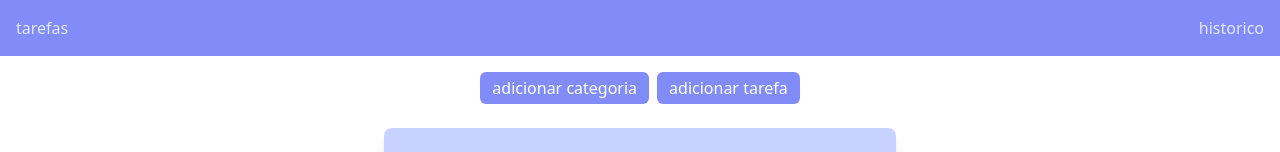
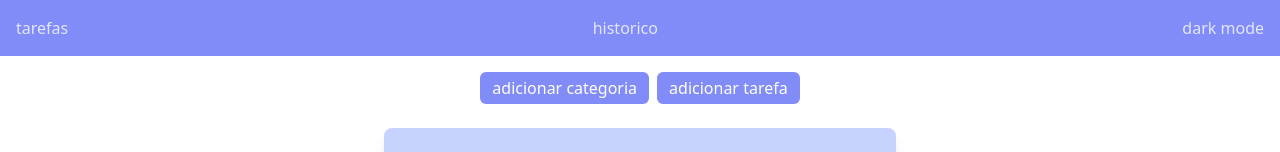
Before and after one commit to anamoraisdev/frontend-todolist, a React (Create React App) app: page / in a window 1280 px wide. Shown: the top 152 px of the page. Built offline with nearby package versions, Linux system fonts and the light colour scheme.

Commit message:
config dark mode

```diff
--- a/src/componentes/form.jsx
+++ b/src/componentes/form.jsx
@@ -2,7 +2,7 @@ import { useState } from "react"
 import {v4 as uuidv4} from "uuid"
 
 
-const Form = ({setTarefas, tarefas, acaoForm, tarefaAEditar, closeModal, categorias}) => {
+const Form = ({setTarefas, tarefas, acaoForm, tarefaAEditar, closeModal, categorias, darkMode}) => {
 
     const tarefaInicial = {
         titulo: "",
@@ -49,7 +49,7 @@ const Form = ({setTarefas, tarefas, acaoForm, tarefaAEditar, closeModal, categor
     }
 
     return (
-        <form onSubmit={(event) => aoSubmeterForm(event)} className=" flex flex-col items-start rounded-md gap-5 text-slate-700">
+        <form onSubmit={(event) => aoSubmeterForm(event)} className={`${darkMode ? "dark" : ""} flex flex-col items-start rounded-md gap-5 text-slate-700`}>
             <h1>Criar nova tarefa</h1>
             <div className="flex flex-col gap-3 items-start">
                 <label className="flex flex-col gap-2">
--- a/src/componentes/navbar.jsx
+++ b/src/componentes/navbar.jsx
@@ -1,4 +1,4 @@
-const Navbar = ({setOpenHistorico, openHistorico}) => {
+const Navbar = ({setOpenHistorico, openHistorico, mudarMode, darkMode}) => {
 
     const exibirHistorico = () => {
         if(!openHistorico){
@@ -10,9 +10,10 @@ const Navbar = ({setOpenHistorico, openHistorico}) => {
     }
 
     return (
-        <main className="bg-indigo-400 w-[100%] flex justify-between p-4 fixed top-0 left-0 right-0 text-indigo-100">
+        <main className={`bg-indigo-400 ${darkMode ? "dark" : ""} w-[100%] flex justify-between p-4 fixed top-0 left-0 right-0 text-indigo-100`}>
             <h1>tarefas</h1>
             <button onClick={() => exibirHistorico()}>{openHistorico  ? "tarefas" : "historico"}</button>
+            <button onClick={() => mudarMode()}>dark mode</button>
         </main>
     )
 }
--- a/src/index.css
+++ b/src/index.css
@@ -1,4 +1,3 @@
-
 
 @tailwind base;
 @tailwind components;
--- /dev/null
+++ b/src/paginas/home.css
@@ -0,0 +1,3 @@
+.dark{
+    @apply bg-gray-800 text-indigo-500;
+}
--- a/src/paginas/home.jsx
+++ b/src/paginas/home.jsx
@@ -1,5 +1,5 @@
 
-import { useEffect, useState } from 'react';
+import {useState } from 'react';
 import Form from '../componentes/form';
 import CardTarefa from '../componentes/cardTarefa';
 import { Box, Modal } from "@mui/material"
@@ -7,6 +7,7 @@ import FormCategorias from '../componentes/formCategorias';
 import Historico from './historico';
 import Navbar from '../componentes/navbar';
 import Aviso from '../componentes/aviso';
+import "./home.css"
 
 
 const style = {
@@ -33,11 +34,13 @@ const Home = () => {
 
   const [open, setOpen] = useState(false)
   const [openCategoria, setOpenCategoria] = useState(false)
-  const [view, setView] = useState(true)
   const [openHistorico, setOpenHistorico] = useState(false)
 
   const [acaoForm, setAcaoForm] = useState("add-tarefa")
   const [controlForms, setControlForms] = useState("categoria")
+
+  const [view, setView] = useState(true)
+  const [darkMode, setDarkMode]= useState(false)
 
 
   const openModal = (tarefa) => {
@@ -90,24 +93,31 @@ const Home = () => {
     localStorage.setItem("tarefasConcluidas", JSON.stringify(tarefasConcluidasAtualizadas))
   }
 
+  const mudarMode = () => {
+    if(darkMode){
+      setDarkMode(false)
+    }else{
+      setDarkMode(true)
+    }
+  }
 
   return (
-    <div>
-      <Navbar setOpenHistorico={setOpenHistorico} openHistorico={openHistorico} />
+    <div className={`${darkMode ? "dark" : ""}`}>
+      <Navbar setOpenHistorico={setOpenHistorico} openHistorico={openHistorico} mudarMode={mudarMode} darkMode={darkMode}/>
       {!openHistorico ?
-        <div className="mt-16">
+        <div className={`${darkMode ? "dark" : ""} mt-16`}>
           <header className='flex flex-col items-center'>
             <div className='flex justify-center gap-2 m-2'>
               <button onClick={() => setControlForms("categoria")} className="py-1 px-3 bg-indigo-400 rounded-md text-white hover:bg-indigo-500">adicionar categoria</button>
               <button onClick={() => setControlForms("tarefa")} className="py-1 px-3 bg-indigo-400 rounded-md text-white hover:bg-indigo-500">adicionar tarefa</button>
             </div>
             {controlForms === "categoria" &&
-              <div className='bg-indigo-200 m-4 p-5 shadow-lg rounded-lg lg:max-w-[50%] lg:min-w-[50%] min-w-[90%] sm:min-w-[70%] xl:min-w-[40%] xl:max-w-[40%]'>
+              <div className={`${darkMode ? "dark" : ""} bg-indigo-200 m-4 p-5 shadow-lg rounded-lg lg:max-w-[50%] lg:min-w-[50%] min-w-[90%] sm:min-w-[70%] xl:min-w-[40%] xl:max-w-[40%]`}>
                 <FormCategorias categorias={categorias} setCategorias={setCategorias} openCategorias={openCategorias} />
               </div>
             }
             {controlForms === "tarefa" &&
-              <div className='bg-indigo-200 m-4 p-5 shadow-lg rounded-lg lg:max-w-[50%] lg:min-w-[50%] min-w-[90%] sm:min-w-[70%] xl:min-w-[40%] xl:max-w-[40%]'>
+              <div className={`${darkMode ? "dark" : ""} bg-indigo-200 m-4 p-5 shadow-lg rounded-lg lg:max-w-[50%] lg:min-w-[50%] min-w-[90%] sm:min-w-[70%] xl:min-w-[40%] xl:max-w-[40%]`}>
                 <Form setTarefas={setTarefas} tarefas={tarefas} acaoForm={acaoForm} categorias={categorias} />
               </div>
             }
--- a/tailwind.config.js
+++ b/tailwind.config.js
@@ -5,4 +5,5 @@ module.exports = {
     extend: {},
   },
   plugins: [],
+  darkMode: "class"
 }
```
